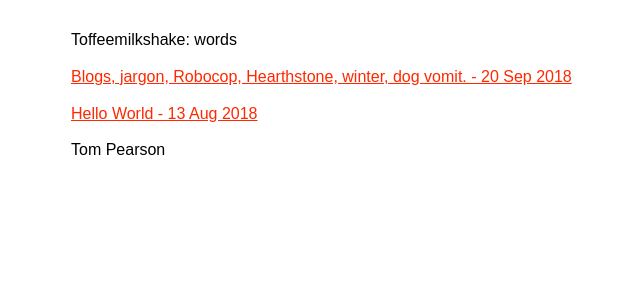
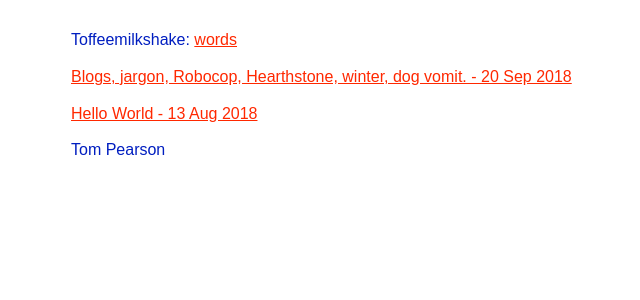
Before and after one commit to tomgp/words, a Jekyll site: the page built from README.md, in a window 1280 px wide. Shown: the top 300 px of the page, without its empty margins (269-909 px from the left). Built offline with Jekyll 4.4.1, drawn with Linux system fonts in a browser that asks for light colours; our own code applies the rules of GitHub Pages for plain Markdown files; part of the change alters nothing that is shown.

Commit message:
Update default.html

```diff
--- a/_layouts/default.html
+++ b/_layouts/default.html
@@ -9,6 +9,7 @@ body {
   padding-top: 30px;
   padding-bottom: 30px;
   line-height: 1.3rem;
+  color: #001ec0;
 }
 
 h2{
@@ -31,7 +32,7 @@ a:hover {
     {% feed_meta %}
   </head>
   <body>
-  Toffeemilkshake: words
+    Toffeemilkshake: <a href="/words">words</a>
   <div role="main" class="content">
       {{ content }}
   </div>
```
